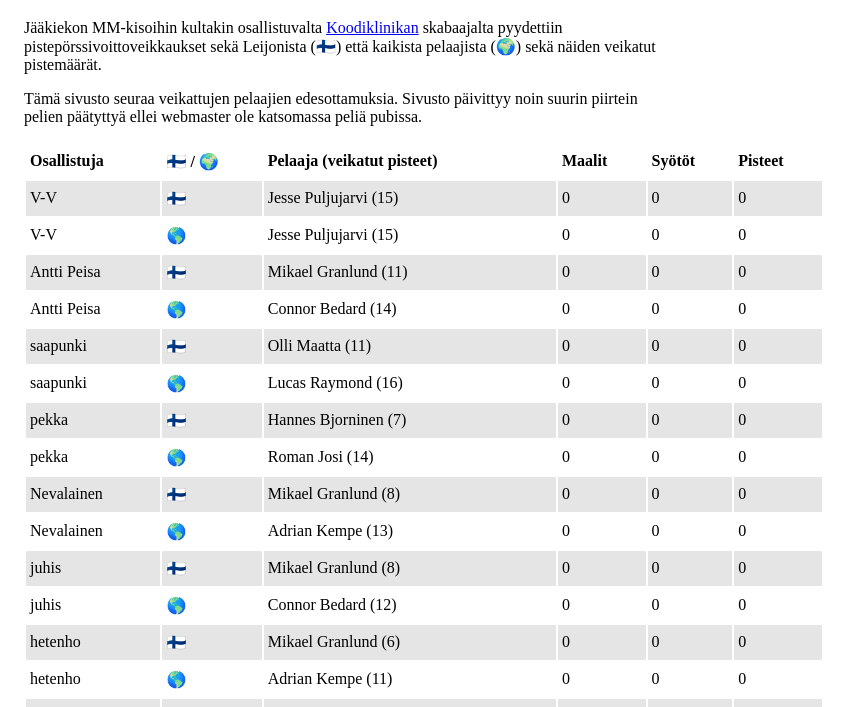
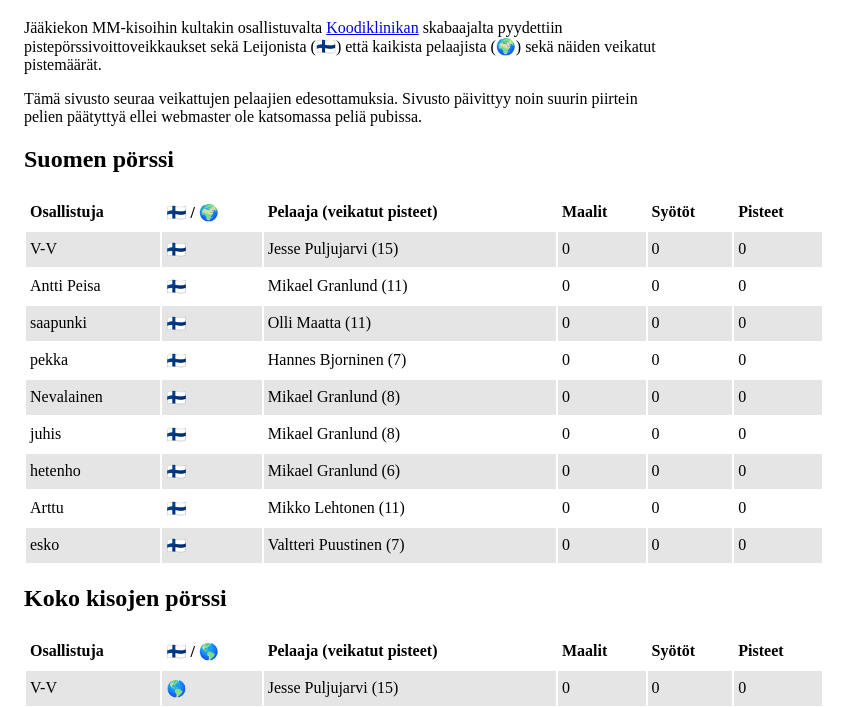
Before and after one commit to Hamatti/iihf-scoring-leader, a website: page index.njk in a window 1280 px wide. Shown: the part 85-792 px from the top of the page, without its empty margins (0-861 px from the left). Drawn offline with nearby package versions, Linux system fonts and the light colour scheme; files that its build step writes are made by us from their sources.

Commit message:
Separate tables

```diff
--- a/index.njk
+++ b/index.njk
@@ -76,6 +76,7 @@
         katsomassa peliä pubissa.
       </p>
 
+      <h2>Suomen pörssi</h2>
       <table>
         <thead>
           <tr>
@@ -88,7 +89,7 @@
           </tr>
         </thead>
         <tbody>
-          {% for row in scores %}
+          {% for row in scores %} {% if row.flag == '🇫🇮' %}
           <tr>
             <td>{{ row.participant }}</td>
             <td>{{ row.flag }}</td>
@@ -97,7 +98,33 @@
             <td>{{ row.player.assists }}</td>
             <td>{{ row.player.points }}</td>
           </tr>
-          {% endfor %}
+          {% endif %} {% endfor %}
+        </tbody>
+      </table>
+
+      <h2>Koko kisojen pörssi</h2>
+      <table>
+        <thead>
+          <tr>
+            <td>Osallistuja</td>
+            <td>🇫🇮 / 🌎</td>
+            <td>Pelaaja (veikatut pisteet)</td>
+            <td>Maalit</td>
+            <td>Syötöt</td>
+            <td>Pisteet</td>
+          </tr>
+        </thead>
+        <tbody>
+          {% for row in scores %} {% if row.flag == '🌎' %}
+          <tr>
+            <td>{{ row.participant }}</td>
+            <td>{{ row.flag }}</td>
+            <td>{{ row.player.name }} ({{ row.player.bet_points }})</td>
+            <td>{{ row.player.goals }}</td>
+            <td>{{ row.player.assists }}</td>
+            <td>{{ row.player.points }}</td>
+          </tr>
+          {% endif %} {% endfor %}
         </tbody>
       </table>
     </main>
```
